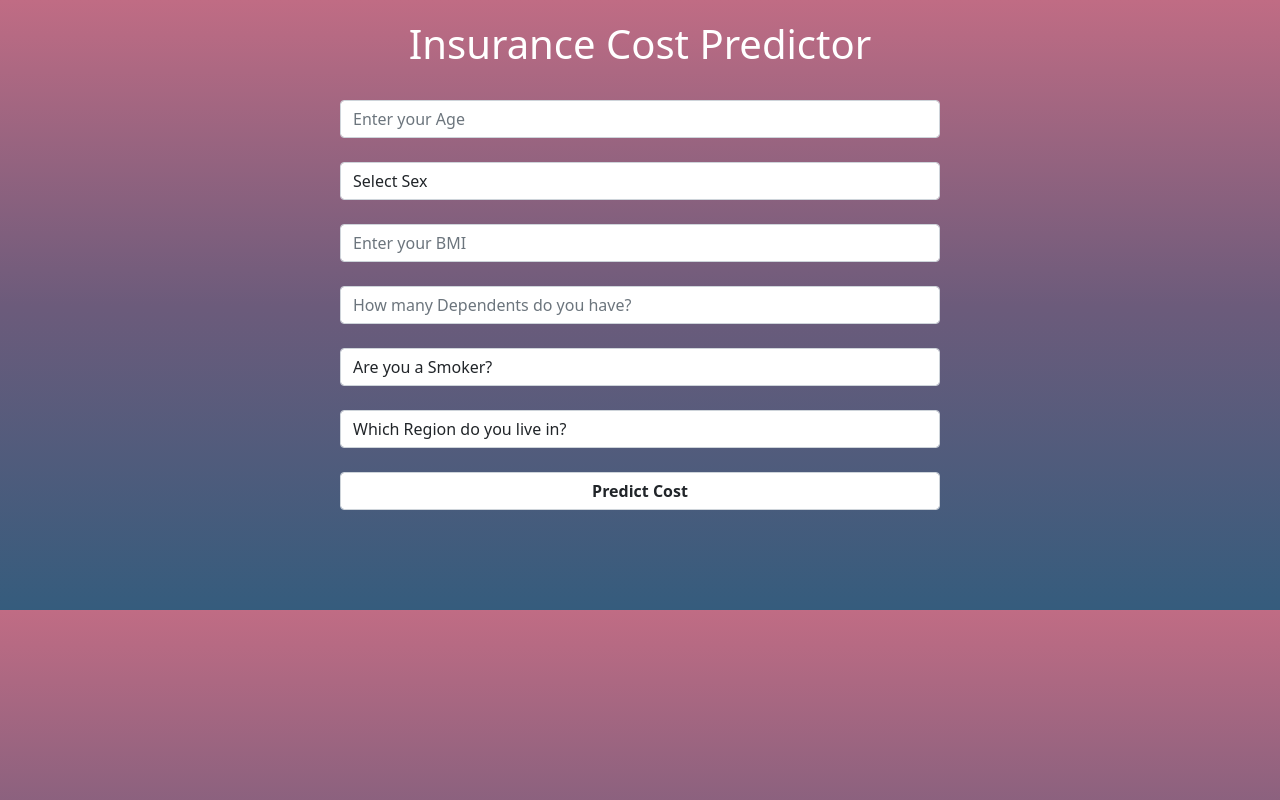
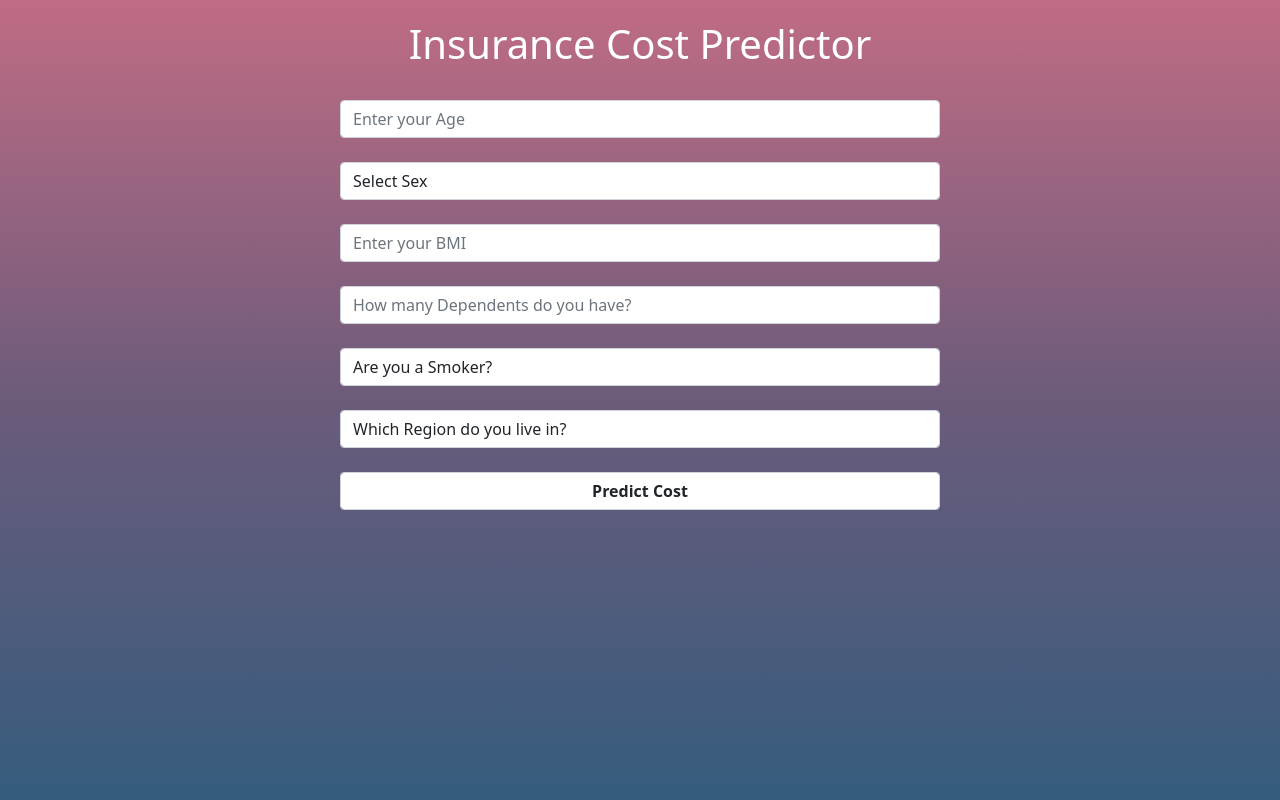
Before and after one commit to antaramukh/Insurance-Cost-Prediction, a Flask app: page / in a window 1280 px wide. Run offline with Flask 2, Linux system fonts and the light colour scheme; parts of the project's set-up code (start-up, migrations or seed data) failed here and were passed over.

Commit message:
Update index.html

```diff
--- a/templates/index.html
+++ b/templates/index.html
@@ -23,11 +23,18 @@
         select{
             padding:10px;
         }
+        html, body
+{
+    width: 100%;
+    height: 100%;
+}
         body{
             background: #355C7D;
             background: -webkit-linear-gradient(to bottom, #C06C84, #6C5B7B, #355C7D);
             background: linear-gradient(to bottom, #C06C84, #6C5B7B, #355C7D);
-            background-size: 100%;
+            width: 100%;
+            height: 100%;
+            background-attachment: fixed;
         }
         @media (max-width: 993px) and (min-width:663px){
             .bodyy {max-width: 70%;}
```
